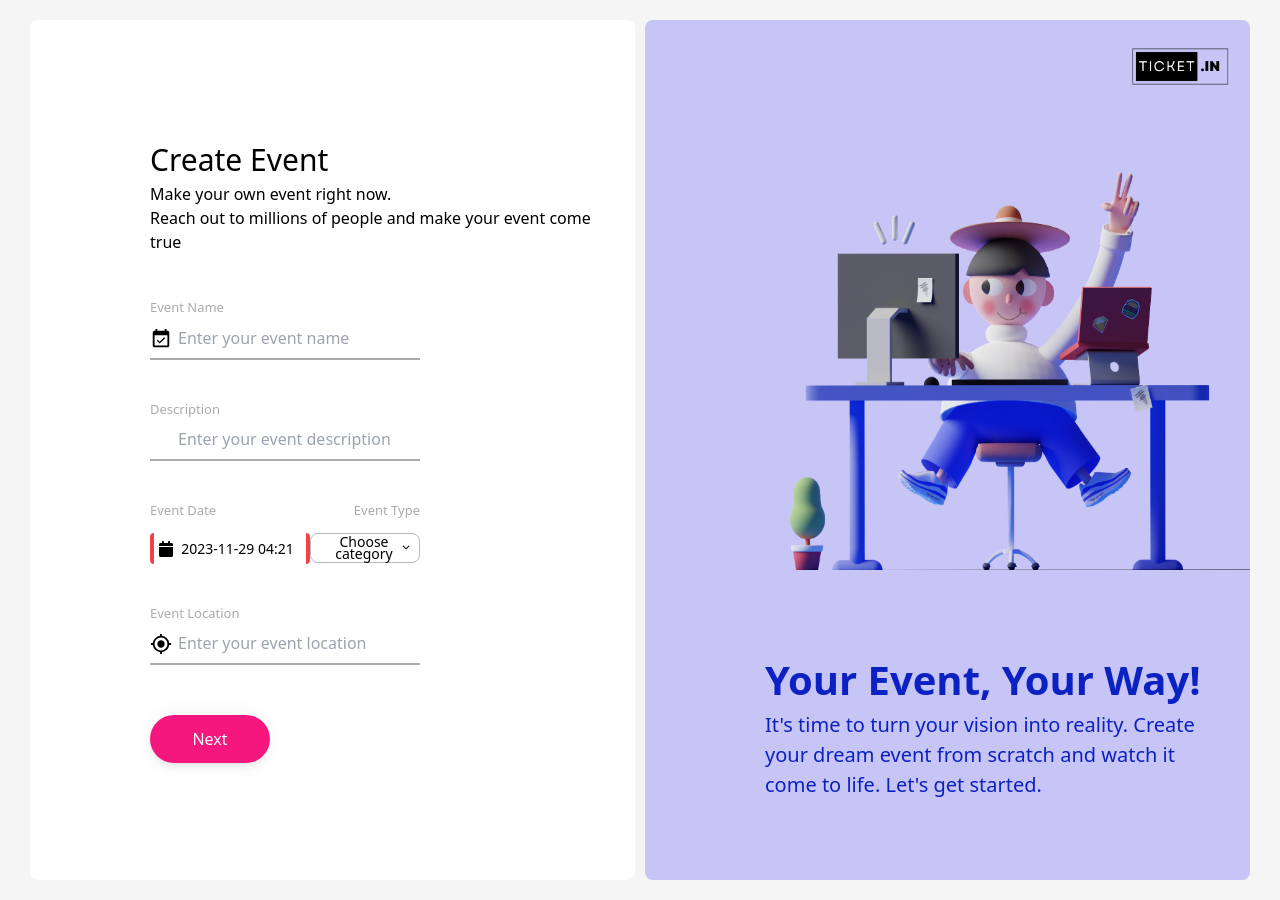
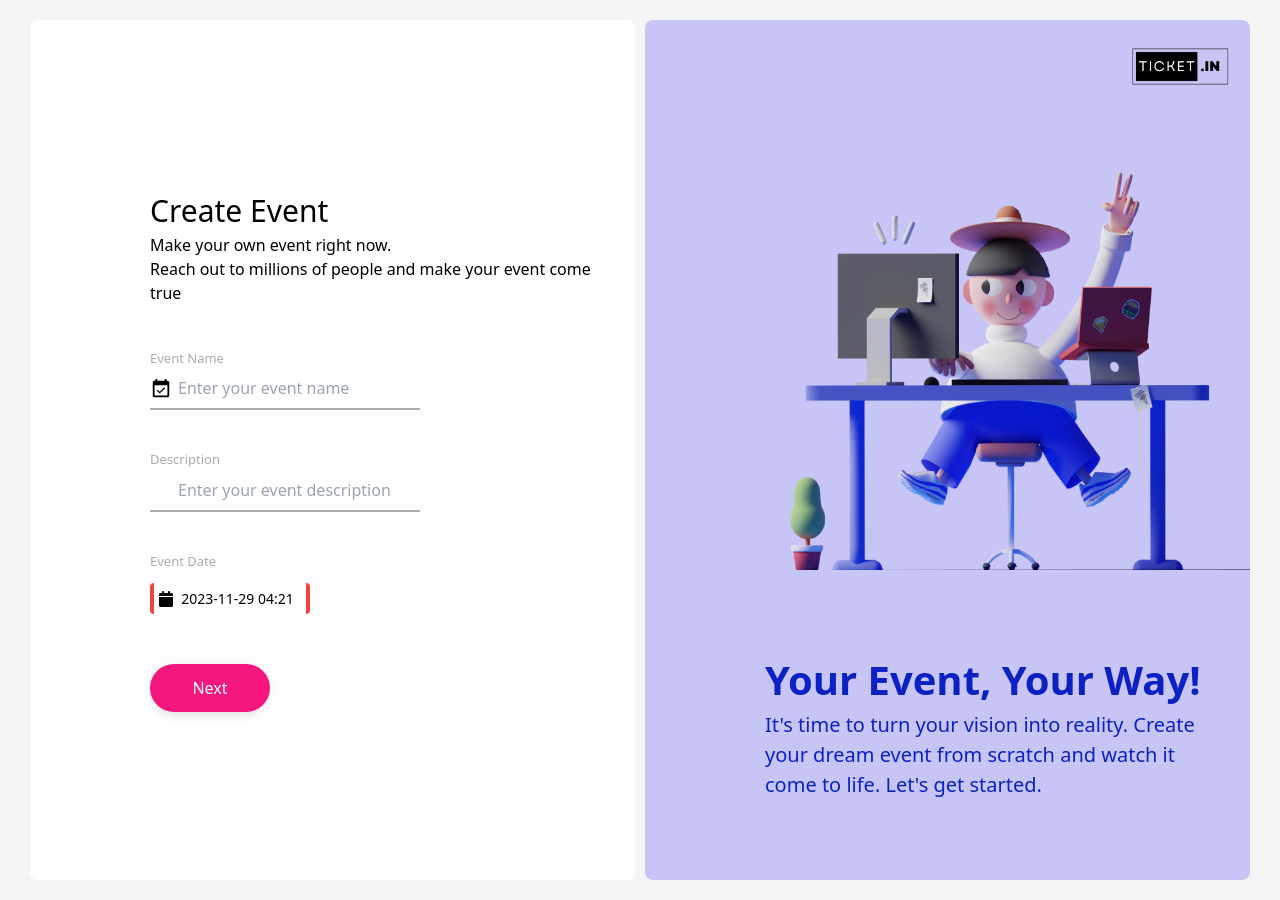
Before and after one commit to DiftaFitrahul/frontend-ticket.in, a Next.js app: page /event/create in a window 1280 px wide. Built offline with nearby package versions, Linux system fonts and the light colour scheme; some icons are missing.

Commit message:
fix: remove unnecressary field in create event

```diff
--- a/src/pages/event/create.jsx
+++ b/src/pages/event/create.jsx
@@ -137,7 +137,7 @@ export default function Login() {
                   />
                 </div>
 
-                <p className="text-grey-custom text-[13px] mt-[40px]">
+                {/* <p className="text-grey-custom text-[13px] mt-[40px]">
                   Contact Person
                 </p>
                 <div className="relative w-[200px]">
@@ -153,7 +153,7 @@ export default function Login() {
                     className="pl-7 pr-4 py-2 w-[calc(60vw)] sm:w-[calc(25vw-50px)]  sm:min-w-[250px] border-grey-custom border-b-2 focus:border-placeholder-blue  focus:outline-none   text-placeholder-blue focus:placeholder-placeholder-blue"
                     placeholder="Enter your event location"
                   />
-                </div>
+                </div> */}
               </div>
             ) : (
               <div className="">
@@ -189,9 +189,9 @@ export default function Login() {
                   <p className="text-grey-custom text-[13px] mt-[40px] mb-3">
                     Event Date
                   </p>
-                  <p className="text-grey-custom text-[13px] mt-[40px] mb-3 mr-5 xl:mr-0 hidden min-[550px]:block">
+                  {/* <p className="text-grey-custom text-[13px] mt-[40px] mb-3 mr-5 xl:mr-0 hidden min-[550px]:block">
                     Event Type
-                  </p>
+                  </p> */}
                 </div>
                 <div className="w-full xl:w-[calc(25vw-50px)] flex flex-col min-[550px]:flex-row justify-between  ">
                   <DatePicker
@@ -207,7 +207,7 @@ export default function Login() {
                     placeholderText="Choose a date"
                     className="text-center border-l-4 border-r-4  border-red-500 w-[160px] 2xl:w-full p-3 rounded text-sm    focus:ring-0  text-black"
                   />
-                  <div className="relative flex flex-col sm:w-5/12 w-7/12">
+                  {/* <div className="relative flex flex-col sm:w-5/12 w-7/12">
                     <p className="text-grey-custom text-[13px] mt-[20px] mb-3 mr-5 xl:mr-0 block min-[550px]:hidden">
                       Event Type
                     </p>
@@ -239,10 +239,10 @@ export default function Login() {
                     ) : (
                       <div></div>
                     )}
-                  </div>
+                  </div> */}
                 </div>
 
-                <p className="text-grey-custom text-[13px] mt-[40px]">
+                {/* <p className="text-grey-custom text-[13px] mt-[40px]">
                   Event Location
                 </p>
                 <div className="relative w-[200px]">
@@ -254,7 +254,7 @@ export default function Login() {
                     className="pl-7 pr-4 py-2 w-[calc(60vw)] sm:w-[calc(25vw-50px)]  sm:min-w-[250px] border-grey-custom border-b-2 focus:border-placeholder-blue  focus:outline-none   text-placeholder-blue focus:placeholder-placeholder-blue"
                     placeholder="Enter your event location"
                   />
-                </div>
+                </div> */}
               </div>
             )}
             <div className="flex justify-start items-center sm:w-[calc(29vw-50px)] lg:w-[270px]  w-[180px] min-[300px]:w-[200px] min-[400px]:w-[270px]  ">
```
